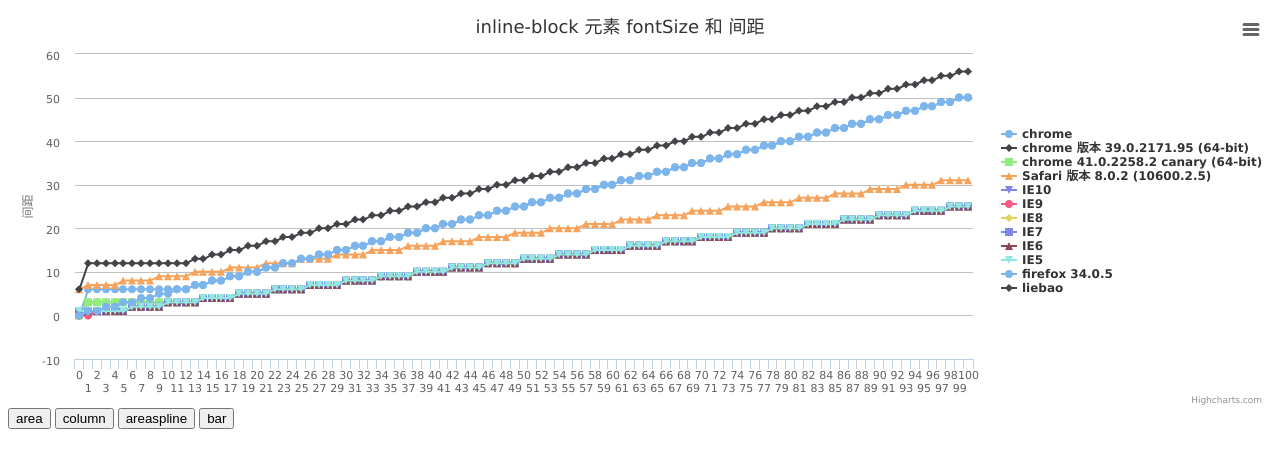
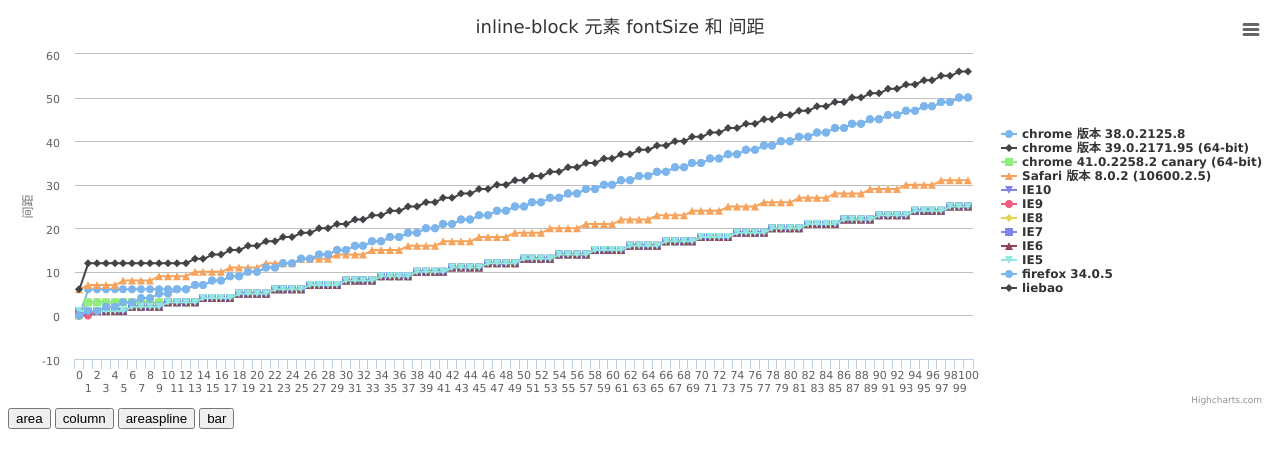
Before and after one commit to vingojw/inline-block_font-size_space, a plain HTML site: page chart/index.html in a window 1280 px wide. Drawn offline with Linux system fonts and the light colour scheme.

Commit message:
add version

```diff
--- a/chart/index.html
+++ b/chart/index.html
@@ -23,7 +23,7 @@
                 55, 56, 57, 58, 59, 60, 61, 62, 63, 64, 65, 66, 67, 68, 69, 70, 71, 72, 73, 74, 75, 76, 77, 78, 79, 80, 81,
                 82, 83, 84, 85, 86, 87, 88, 89, 90, 91, 92, 93, 94, 95, 96, 97, 98, 99, 100],
         "value": [{
-                "name": "chrome",
+                "name": "chrome 版本 38.0.2125.8",
                 "data":[0,6,6,6,6,6,6,6,6,6,6,6,6,7,7,8,8,9,9,10,10,11,11,12,12,13,13,14,14,15,15,16,16,17,17,18,18,19,19,20,20,21,21,22,22,23,23,24,24,25,25,26,26,27,27,28,28,29,29,30,30,31,31,32,32,33,33,34,34,35,35,36,36,37,37,38,38,39,39,40,40,41,41,42,42,43,43,44,44,45,45,46,46,47,47,48,48,49,49,50,50]
             },{
                 "name": "chrome 版本 39.0.2171.95 (64-bit)",
```
